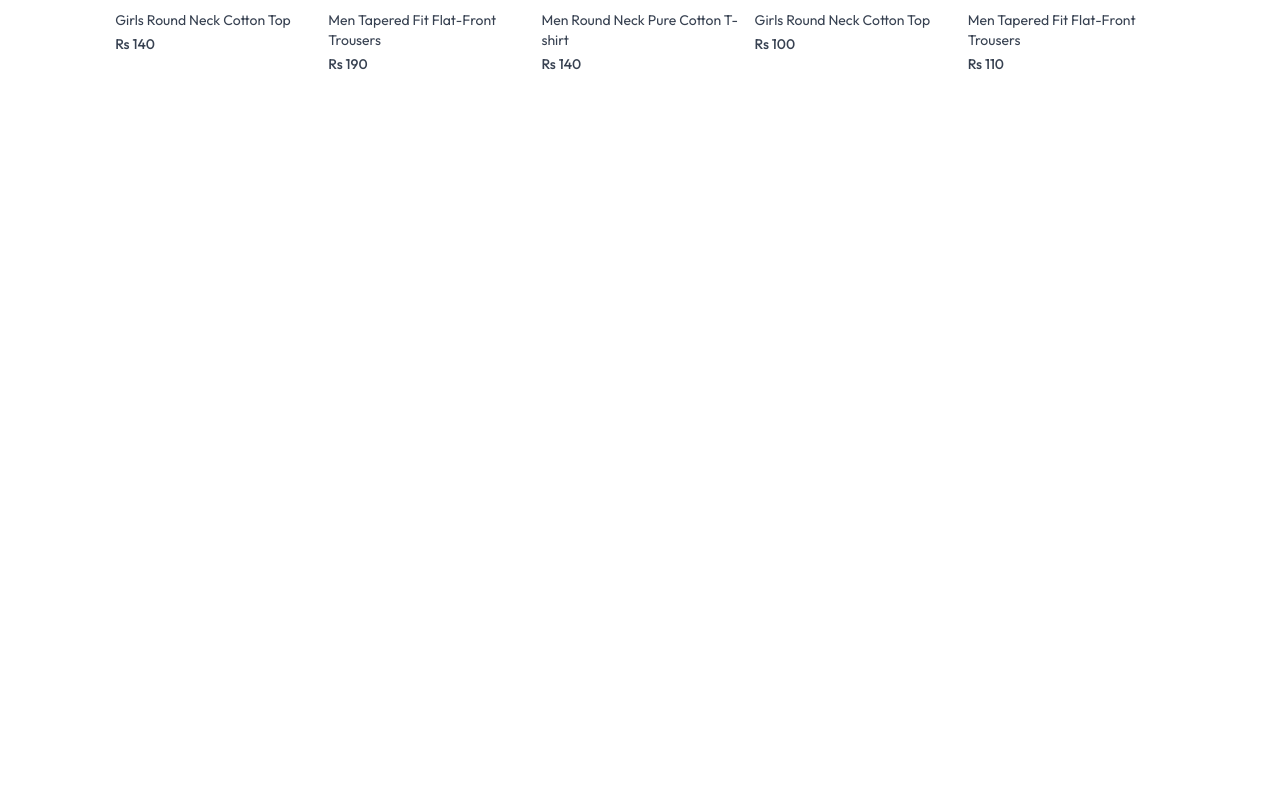
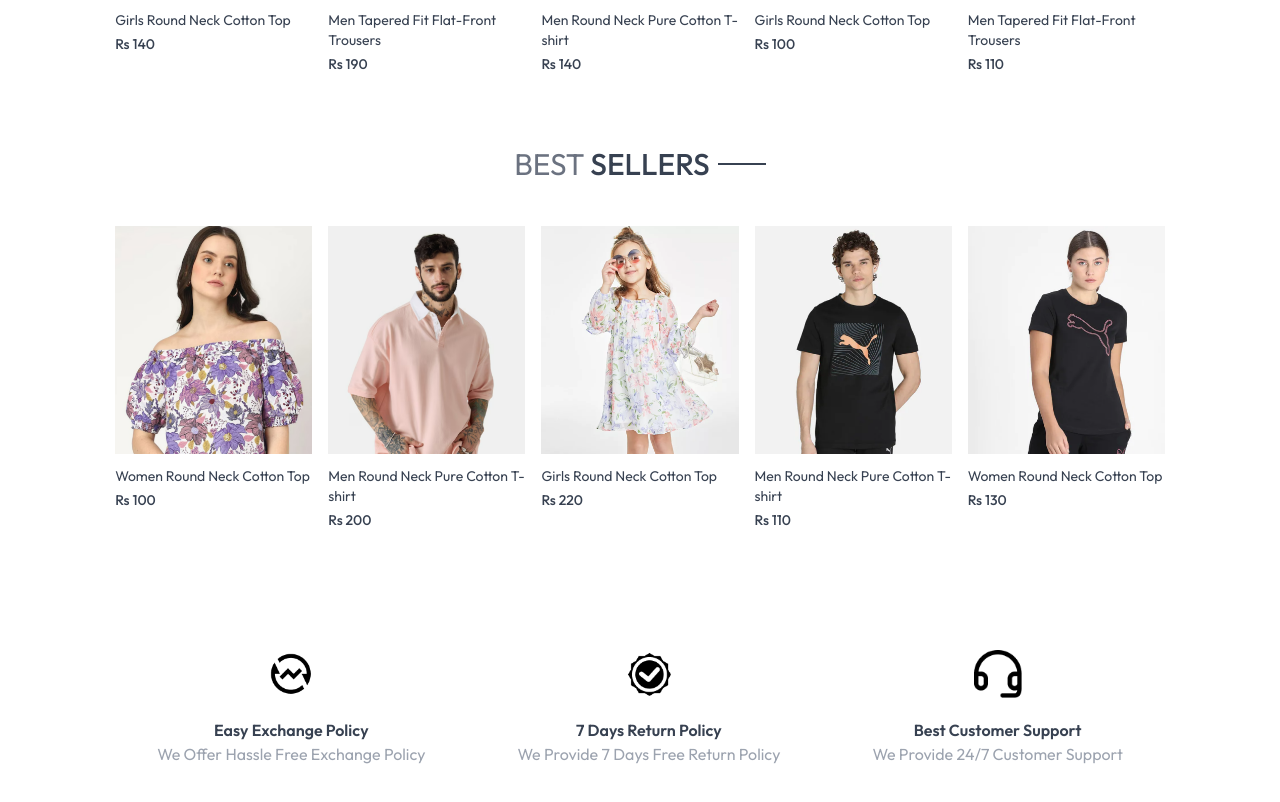
Before and after one commit to asjadahamed77/Shop-with-Ajji, a React (Create React App) app in the folder frontend/: page / in a window 1280 px wide. Shown: the part 1197-1999 px from the top of the page. Before the commit the page ends 1311 px from the top, so only its background shows below. Built offline with nearby package versions, Linux system fonts and the light colour scheme.

Commit message:
Created OurPolicy Component

```diff
--- /dev/null
+++ b/frontend/src/components/BestSeller.jsx
@@ -0,0 +1,30 @@
+import React, { useContext, useEffect, useState } from 'react'
+import { ShopContext } from '../context/ShopContext'
+import Title from './Title'
+import ProductItem from './ProductItem'
+
+const BestSeller = () => {
+    const {products} =  useContext(ShopContext)
+    const [bestSeller,setBestSeller] = useState([])
+    useEffect(()=>{
+        const bestProduct = products.filter((item)=>(item.bestseller))
+        setBestSeller(bestProduct.slice(0,5))
+    },[])
+  return (
+    <div className='my-10'>
+      <div className='text-center py-8 text-3xl'>
+        <Title text1={'BEST'} text2={'SELLERS'} />
+      </div>
+      {/* Rendering Products */}
+      <div className='grid grid-cols-2 sm:grid-cols-3 md:grid-cols-4 lg:grid-cols-5 gap-4 gap-y-6'>
+        {
+            bestSeller.map((item,index)=>(
+                <ProductItem key={index} id={item._id} image={item.image} price={item.price} name={item.name}  />
+            ))
+        }
+      </div>
+    </div>
+  )
+}
+
+export default BestSeller
--- /dev/null
+++ b/frontend/src/components/NewsletterBox.jsx
@@ -0,0 +1,11 @@
+import React from 'react'
+
+const NewsletterBox = () => {
+  return (
+    <div>
+
+    </div>
+  )
+}
+
+export default NewsletterBox
--- /dev/null
+++ b/frontend/src/components/OurPolicy.jsx
@@ -0,0 +1,27 @@
+import React from 'react'
+import exchange_icon from '../assets/exchange_icon.png'
+import quality_icon from '../assets/quality_icon.png'
+import support_img from '../assets/support_img.png'
+const OurPolicy = () => {
+  return (
+    <div className='flex flex-col  sm:flex-row justify-around gap-12 sm:gap-2 text-center py-20 text-xs sm:text-sm md:text-base text-gray-700'>
+      <div>
+        <img src={exchange_icon} alt="exchange" className='w-12 m-auto mb-5' />
+        <p className='font-semibold'>Easy Exchange Policy</p>
+        <p className='text-gray-400'>We Offer Hassle Free Exchange Policy</p>
+      </div>
+      <div>
+        <img src={quality_icon} alt="Quality Icon" className='w-12 m-auto mb-5' />
+        <p className='font-semibold'>7 Days Return Policy</p>
+        <p className='text-gray-400'>We Provide 7 Days Free Return Policy</p>
+      </div>
+      <div>
+        <img src={support_img} alt="exchange" className='w-12 m-auto mb-5' />
+        <p className='font-semibold'>Best Customer Support</p>
+        <p className='text-gray-400'>We Provide 24/7 Customer Support</p>
+      </div>
+    </div>
+  )
+}
+
+export default OurPolicy
--- a/frontend/src/pages/Home.jsx
+++ b/frontend/src/pages/Home.jsx
@@ -1,12 +1,18 @@
 import React from 'react'
 import Hero from '../components/Hero'
 import LatestCollection from '../components/LatestCollection'
+import BestSeller from '../components/BestSeller'
+import OurPolicy from '../components/OurPolicy'
+import NewsletterBox from '../components/NewsletterBox'
 
 const Home = () => {
   return (
     <div>
       <Hero />
       <LatestCollection />
+      <BestSeller />
+      <OurPolicy />
+      <NewsletterBox />
     </div>
   )
 }
```
